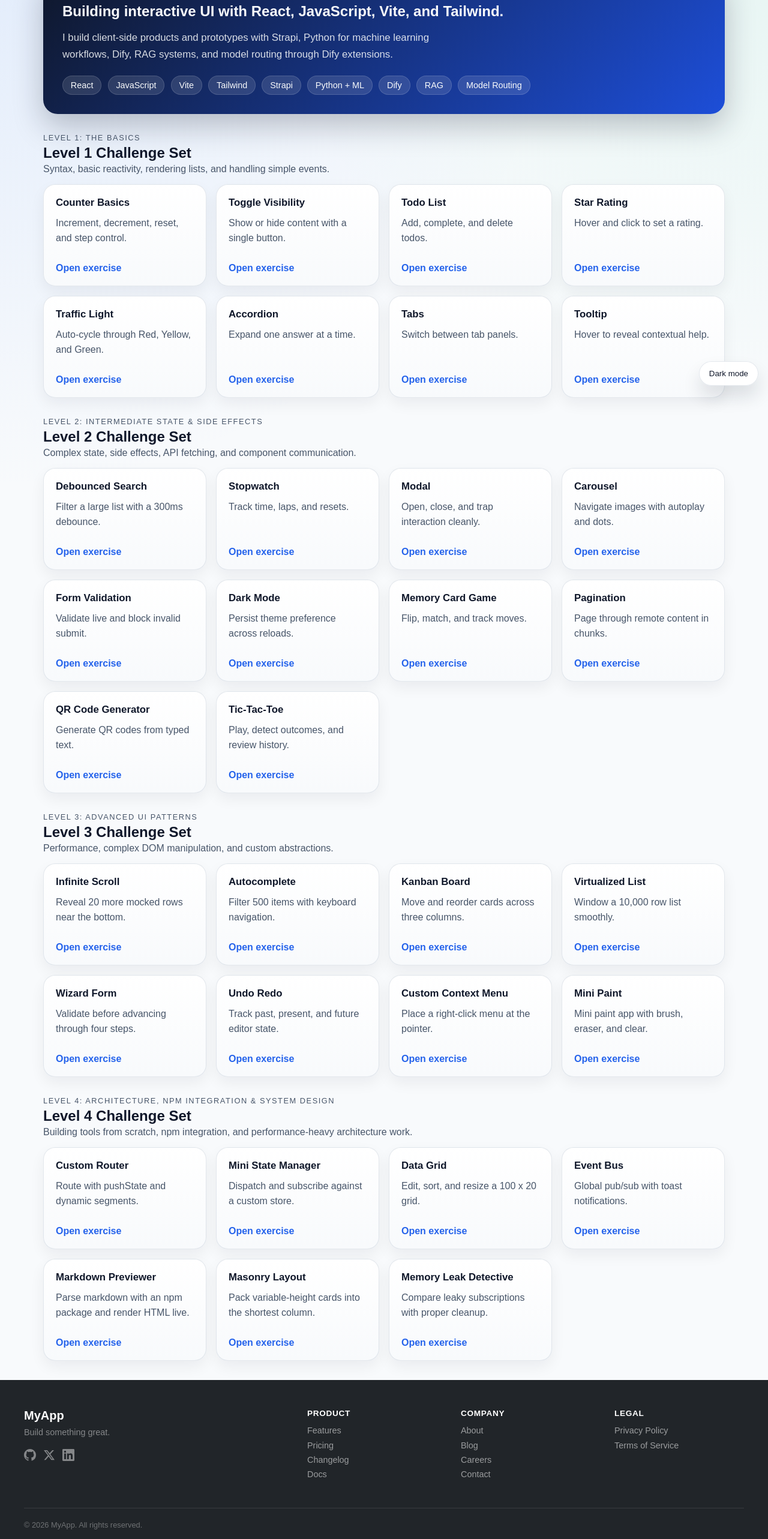
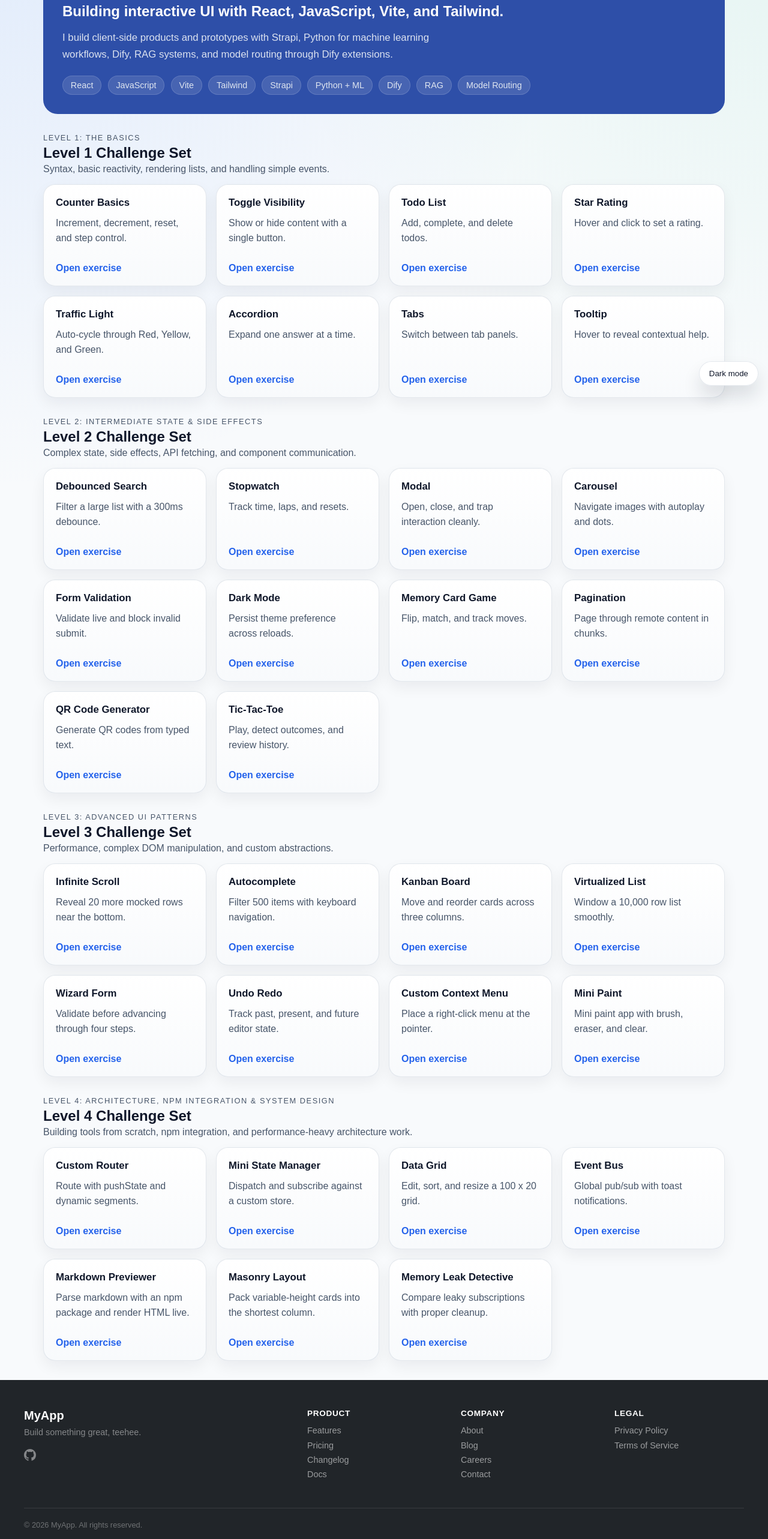
Before and after one commit to chinghei1007/ReactVue, a React (Vite) app: page / in a window 1280 px wide. Shown: the part 141-2706 px from the top of the page at 60% size. Built offline with nearby package versions, Linux system fonts and the light colour scheme.

Commit message:
remove unneccesary style or animations

```diff
--- a/src/App.css
+++ b/src/App.css
@@ -4,10 +4,11 @@
   --surface: rgba(255, 255, 255, 0.92);
   --surface-2: rgba(15, 23, 42, 0.06);
   --text: #0f172a;
+  --hero-span: #dee5f0;
   --muted-text: #475569;
   --border-color: rgba(148, 163, 184, 0.25);
   --shadow-lg: 0 18px 30px rgba(15, 23, 42, 0.12);
-  --hero-gradient: linear-gradient(135deg, #0f172a 0%, #1d4ed8 100%);
+  --hero-gradient: linear-gradient(135deg, #2e4fa8 0%, #2e4fa8 100%);
   --card-gradient: linear-gradient(180deg, #ffffff 0%, #f8fafc 100%);
   --tag-bg: rgba(255, 255, 255, 0.12);
   --muted-text-lvl2: #474747;
@@ -17,11 +18,12 @@
   --bg: #020617;
   --surface: rgba(15, 23, 42, 0.92);
   --surface-2: rgba(255, 255, 255, 0.06);
+  --hero-span: #cfdaec;
   --text: #e2e8f0;
   --muted-text: #b5bcc7;
   --border-color: rgba(148, 163, 184, 0.18);
   --shadow-lg: 0 18px 30px rgba(0, 0, 0, 0.3);
-  --hero-gradient: linear-gradient(135deg, #020617 0%, #1e3a8a 100%);
+  --hero-gradient: linear-gradient(135deg, #03071d 0%, #03071d 100%);
   --card-gradient: linear-gradient(180deg, #0f172a 0%, #111827 100%);
   --tag-bg: rgba(255, 255, 255, 0.08);
   --muted-text-lvl2: #bebebe;
@@ -50,6 +52,10 @@ body {
 
 a {
   color: inherit;
+}
+
+[hidden] {
+  display: none !important;
 }
 
 .app-layout {
@@ -100,8 +106,8 @@ a {
   padding: 2rem;
   border-radius: 24px;
   background: var(--hero-gradient);
-  color: #f8fafc;
-  box-shadow: 0 20px 50px rgba(15, 23, 42, 0.25);
+  color: #ffffff;
+  /* box-shadow: 0 20px 50px rgba(15, 23, 42, 0.25); */
 }
 
 .section-heading {
@@ -163,6 +169,7 @@ a {
   background: var(--tag-bg);
   border: 1px solid rgba(255, 255, 255, 0.14);
   font-size: 0.9rem;
+  color: var(--hero-span);
 }
 
 .section-block {
@@ -189,12 +196,12 @@ a {
   background: var(--card-gradient);
   border: 1px solid var(--border-color);
   box-shadow: 0 10px 24px rgba(15, 23, 42, 0.06);
-  transition: transform 0.18s ease, box-shadow 0.18s ease, border-color 0.18s ease;
+  /* transition: transform 0.18s ease, box-shadow 0.18s ease, border-color 0.18s ease; */
 }
 
 .mini-card:hover {
-  transform: translateY(-3px);
-  box-shadow: var(--shadow-lg);
+  /* transform: translateY(-3px); */
+  /* box-shadow: var(--shadow-lg); */
   border-color: rgba(59, 130, 246, 0.35);
 }
 
--- a/src/components/Footer.tsx
+++ b/src/components/Footer.tsx
@@ -31,19 +31,19 @@ export default function Footer() {
           {/* Brand column */}
           <div className="footer-brand">
             <Link to="/" className="footer-logo">MyApp</Link>
-            <p className="footer-tagline">Build something great.</p>
+            <p className="footer-tagline">Build something great, teehee.</p>
             <div className="footer-social">
-              <a href="https://github.com" target="_blank" rel="noreferrer" aria-label="GitHub">
+              <a href="https://github.com/chinghei1007" target="_blank" rel="noreferrer" aria-label="GitHub">
                 <svg viewBox="0 0 24 24" fill="currentColor" width="20" height="20">
                   <path d="M12 0C5.37 0 0 5.37 0 12c0 5.31 3.435 9.795 8.205 11.385.6.105.825-.255.825-.57 0-.285-.015-1.23-.015-2.235-3.015.555-3.795-.735-4.035-1.41-.135-.345-.72-1.41-1.23-1.695-.42-.225-1.02-.78-.015-.795.945-.015 1.62.87 1.845 1.23 1.08 1.815 2.805 1.305 3.495.99.105-.78.42-1.305.765-1.605-2.67-.3-5.46-1.335-5.46-5.925 0-1.305.465-2.385 1.23-3.225-.12-.3-.54-1.53.12-3.18 0 0 1.005-.315 3.3 1.23.96-.27 1.98-.405 3-.405s2.04.135 3 .405c2.295-1.56 3.3-1.23 3.3-1.23.66 1.65.24 2.88.12 3.18.765.84 1.23 1.905 1.23 3.225 0 4.605-2.805 5.625-5.475 5.925.435.375.81 1.095.81 2.22 0 1.605-.015 2.895-.015 3.3 0 .315.225.69.825.57A12.02 12.02 0 0024 12c0-6.63-5.37-12-12-12z"/>
                 </svg>
               </a>
-              <a href="https://twitter.com" target="_blank" rel="noreferrer" aria-label="Twitter">
+              <a hidden href="https://twitter.com" target="_blank" rel="noreferrer" aria-label="Twitter">
                 <svg viewBox="0 0 24 24" fill="currentColor" width="20" height="20">
                   <path d="M18.244 2.25h3.308l-7.227 8.26 8.502 11.24H16.17l-5.214-6.817L4.99 21.75H1.68l7.73-8.835L1.254 2.25H8.08l4.713 6.231zm-1.161 17.52h1.833L7.084 4.126H5.117z"/>
                 </svg>
               </a>
-              <a href="https://linkedin.com" target="_blank" rel="noreferrer" aria-label="LinkedIn">
+              <a hidden href="https://linkedin.com" target="_blank" rel="noreferrer" aria-label="LinkedIn">
                 <svg viewBox="0 0 24 24" fill="currentColor" width="20" height="20">
                   <path d="M20.447 20.452h-3.554v-5.569c0-1.328-.027-3.037-1.852-3.037-1.853 0-2.136 1.445-2.136 2.939v5.667H9.351V9h3.414v1.561h.046c.477-.9 1.637-1.85 3.37-1.85 3.601 0 4.267 2.37 4.267 5.455v6.286zM5.337 7.433a2.062 2.062 0 01-2.063-2.065 2.064 2.064 0 112.063 2.065zm1.782 13.019H3.555V9h3.564v11.452zM22.225 0H1.771C.792 0 0 .774 0 1.729v20.542C0 23.227.792 24 1.771 24h20.451C23.2 24 24 23.227 24 22.271V1.729C24 .774 23.2 0 22.222 0h.003z"/>
                 </svg>
```
